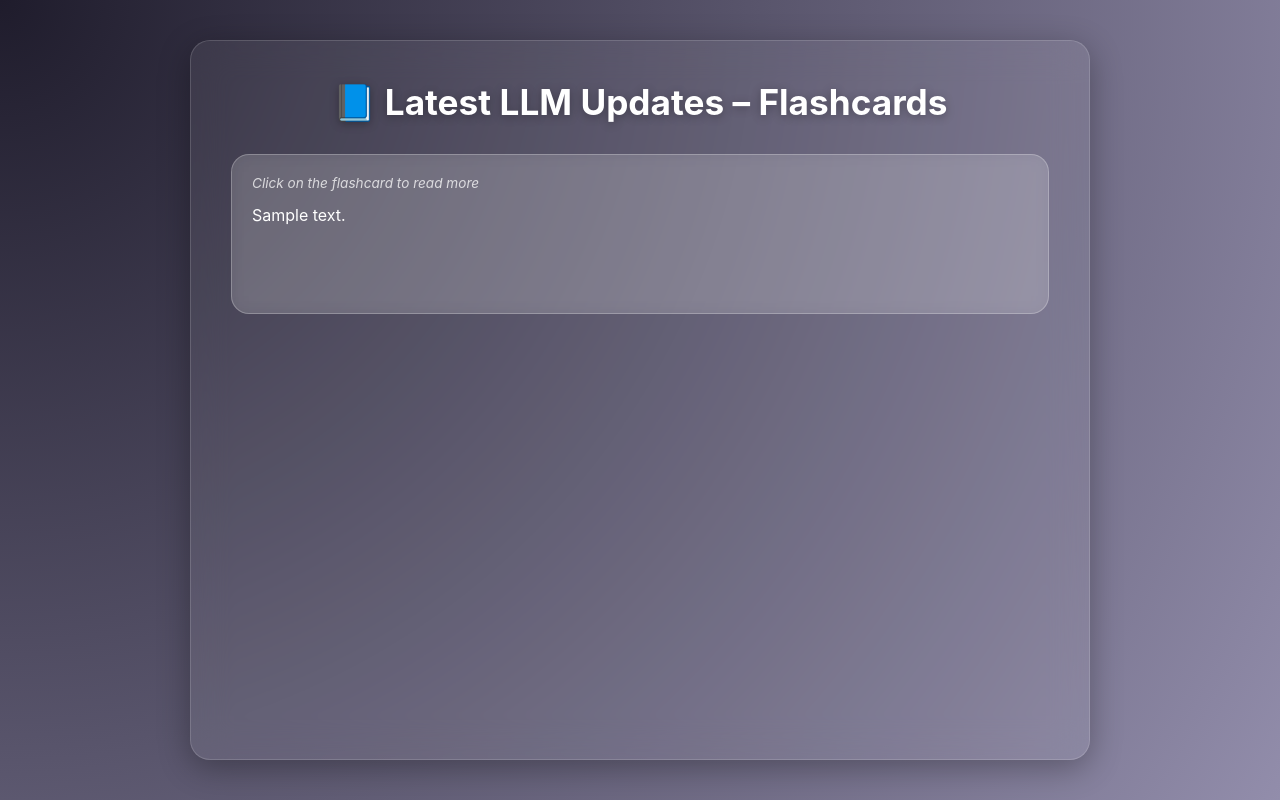
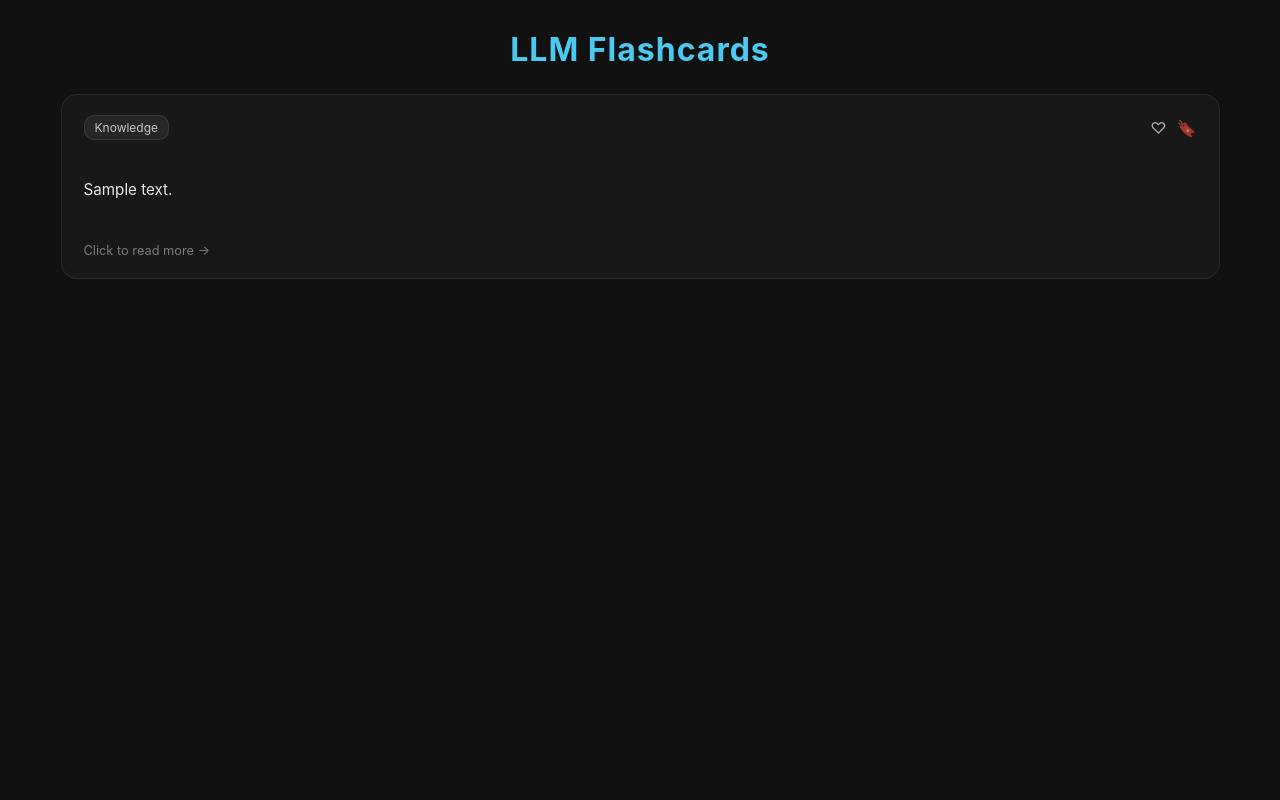
Before and after one commit to supraja777/llm-content-hub, a FastAPI app: template frontend/templates/flashcards.html in a window 1280 px wide. Run offline with FastAPI, Linux system fonts and the light colour scheme; the template is opened without the code that fills it: most values are stand-ins (such as "Sample title", 1, 10 or a date in 2020).

Commit message:
Updated readme file

```diff
--- a/frontend/static/styles.css
+++ b/frontend/static/styles.css
@@ -1,4 +1,4 @@
-/* Reset */
+/* ========= GLOBAL RESET ========= */
 * {
     margin: 0;
     padding: 0;
@@ -7,74 +7,102 @@
 }
 
 body {
-    background: radial-gradient(circle at top left, #1f1c2c, #928dab);
-    background-size: cover;
+    background: #111;
+    color: #fff;
+    padding: 30px;
     min-height: 100vh;
+}
+
+/* ========= HEADER ========= */
+.header {
     display: flex;
     justify-content: center;
-    padding: 40px;
+    margin-bottom: 25px;
 }
 
-/* Container */
+.logo {
+    font-size: 2rem;
+    font-weight: 700;
+    color: #4cc9f0;
+    letter-spacing: 1px;
+}
+
+/* ========= FLASHCARD GRID ========= */
 .container {
     width: 95%;
-    max-width: 900px;
-    backdrop-filter: blur(18px);
-    background: rgba(255, 255, 255, 0.07);
-    border-radius: 20px;
-    padding: 40px;
-    border: 1px solid rgba(255, 255, 255, 0.15);
-    box-shadow: 0 8px 32px rgba(0, 0, 0, 0.3);
+    margin: 0 auto;
 }
 
-/* Title */
-.title {
-    text-align: center;
-    font-size: 2.2rem;
-    font-weight: 700;
-    color: white;
-    margin-bottom: 30px;
-    text-shadow: 0 2px 10px rgba(0,0,0,0.3);
+#flashcard-container {
+    display: grid;
+    grid-template-columns: repeat(auto-fit, minmax(290px, 1fr));
+    gap: 22px;
 }
 
-/* Flashcards Grid */
-#flashcard-container {
-    display: grid;
-    grid-template-columns: repeat(auto-fit, minmax(280px, 1fr));
-    gap: 25px;
+/* ========= FLASHCARD ========= */
+.flashcard {
+    background: #181818;
+    border: 1px solid rgba(255,255,255,0.08);
+    padding: 20px 22px;
+    border-radius: 16px;
+    cursor: pointer;
+    transition: 0.26s ease;
+    display: flex;
+    flex-direction: column;
+    justify-content: space-between;
+    min-height: 185px;
 }
 
-/* Flashcard Style */
-.flashcard {
-    background: rgba(255, 255, 255, 0.15);
-    border-radius: 18px;
-    padding: 20px;
-    min-height: 160px;
-    backdrop-filter: blur(10px);
-    border: 1px solid rgba(255, 255, 255, 0.25);
-    color: white;
-    transition: 0.2s ease;
-    cursor: pointer;
+/* Hover */
+.flashcard:hover {
+    background: #1f1f1f;
+    transform: translateY(-4px);
+    border-color: rgba(255,255,255,0.18);
 }
 
-/* Hover animation */
-.flashcard:hover {
-    transform: translateY(-4px) scale(1.02);
-    box-shadow: 0 10px 25px rgba(0, 0, 0, 0.28);
-    background: rgba(255, 255, 255, 0.22);
+/* ========= FLASHCARD HEADER ========= */
+.flashcard-header {
+    display: flex;
+    justify-content: space-between;
+    align-items: center;
 }
 
-/* "Click to read more" instruction */
-.instruction {
-    font-size: 0.85rem;
-    opacity: 0.75;
-    margin-bottom: 12px;
-    font-style: italic;
+.tag {
+    background: #262626;
+    padding: 4px 10px;
+    border-radius: 10px;
+    font-size: 0.75rem;
+    color: #c6c6c6;
+    border: 1px solid rgba(255,255,255,0.10);
 }
 
-/* Summary Content */
-.flashcard .content {
+.icons {
+    display: flex;
+    gap: 10px;
+}
+
+.icon {
     font-size: 1rem;
-    line-height: 1.5rem;
-    font-weight: 400;
+    opacity: 0.65;
+    transition: 0.2s;
 }
+
+.icon:hover {
+    opacity: 1;
+}
+
+/* ========= CONTENT ========= */
+.content {
+    margin-top: 15px;
+    font-size: 0.95rem;
+    line-height: 1.45rem;
+    color: #e8e8e8;
+}
+
+/* ========= FOOTER TEXT ========= */
+.footer-text {
+    margin-top: 18px;
+    font-size: 0.8rem;
+    opacity: 0.7;
+    color: #a3a3a3;
+}
--- a/frontend/templates/flashcards.html
+++ b/frontend/templates/flashcards.html
@@ -8,15 +8,29 @@
 </head>
 <body>
 
+<header class="header">
+    <h1 class="logo">LLM Flashcards</h1>
+</header>
+
 <div class="container">
-
-    <h1 class="title">📘 Latest LLM Updates – Flashcards</h1>
 
     <div id="flashcard-container">
         {% for card in cards %}
         <div class="flashcard">
-            <p class="instruction">Click on the flashcard to read more</p>
+
+            <div class="flashcard-header">
+                <span class="tag">Knowledge</span>
+
+                <div class="icons">
+                    <span class="icon">♡</span>
+                    <span class="icon">🔖</span>
+                </div>
+            </div>
+
             <p class="content">{{ card.summary }}</p>
+
+            <p class="footer-text">Click to read more →</p>
+
         </div>
         {% endfor %}
     </div>
```
Also changed, not shown: flashcards.png (added), readme.md.
